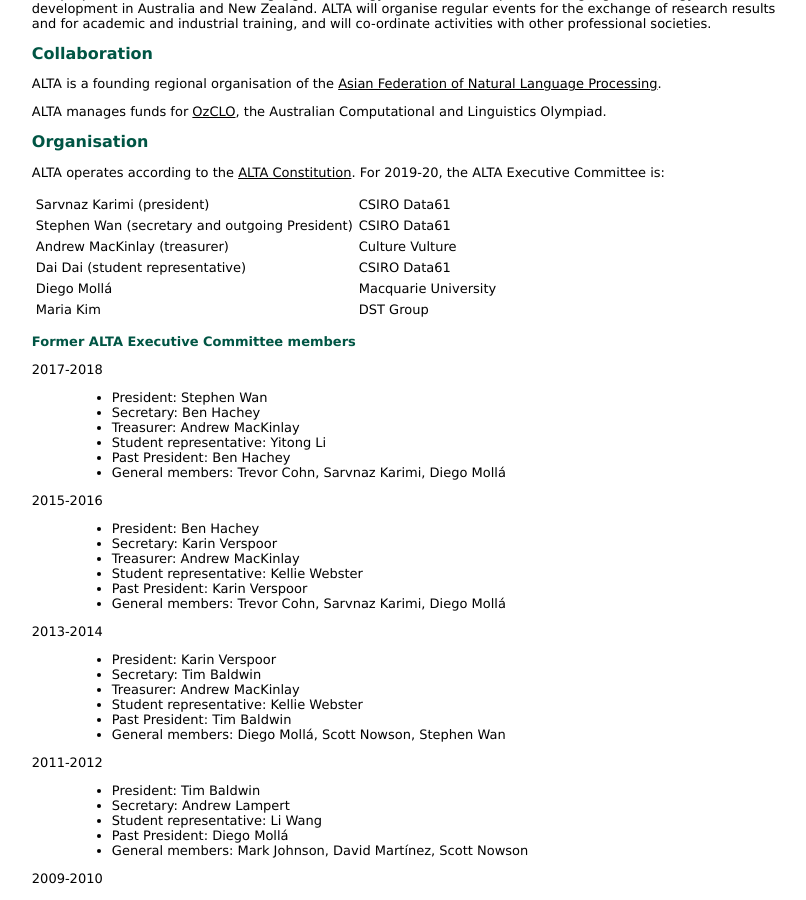
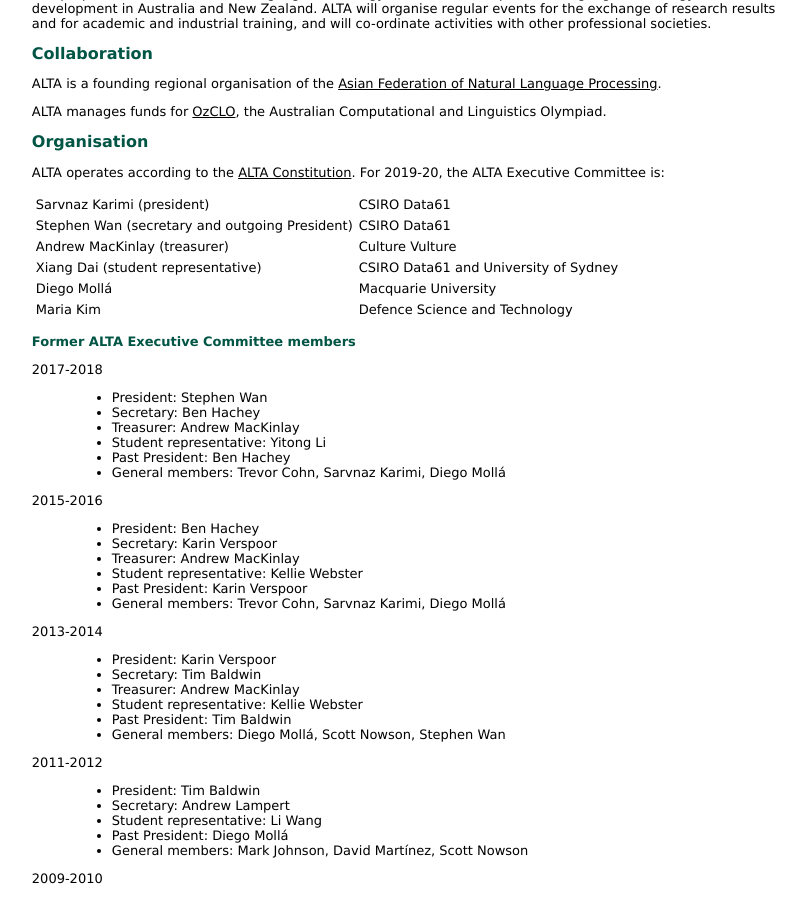
Before and after one commit to altaexec/alta-website, a Jekyll site: the page built from about/index.html, in a window 1280 px wide and 900 px high, scrolled down 489 px. Shown: the whole window, without its empty margins (403-1209 px from the left). Built offline with Jekyll 4.4.1, drawn with Linux system fonts in a browser that asks for light colours.

Commit message:
Update index.html

```diff
--- a/about/index.html
+++ b/about/index.html
@@ -61,10 +61,10 @@
             </td>
           </tr>
           <tr>
-            <td valign="top">Dai Dai (student representative)<br>
+            <td valign="top">Xiang Dai (student representative)<br>
 
             </td>
-            <td valign="top">CSIRO Data61<br>
+            <td valign="top">CSIRO Data61 and University of Sydney<br>
             </td>
           </tr>
           <tr>
@@ -78,7 +78,7 @@
             <td valign="top">Maria Kim<br>
 
             </td>
-            <td valign="top">DST Group<br>
+            <td valign="top">Defence Science and Technology<br>
             </td>
           </tr>
         </tbody>
```
